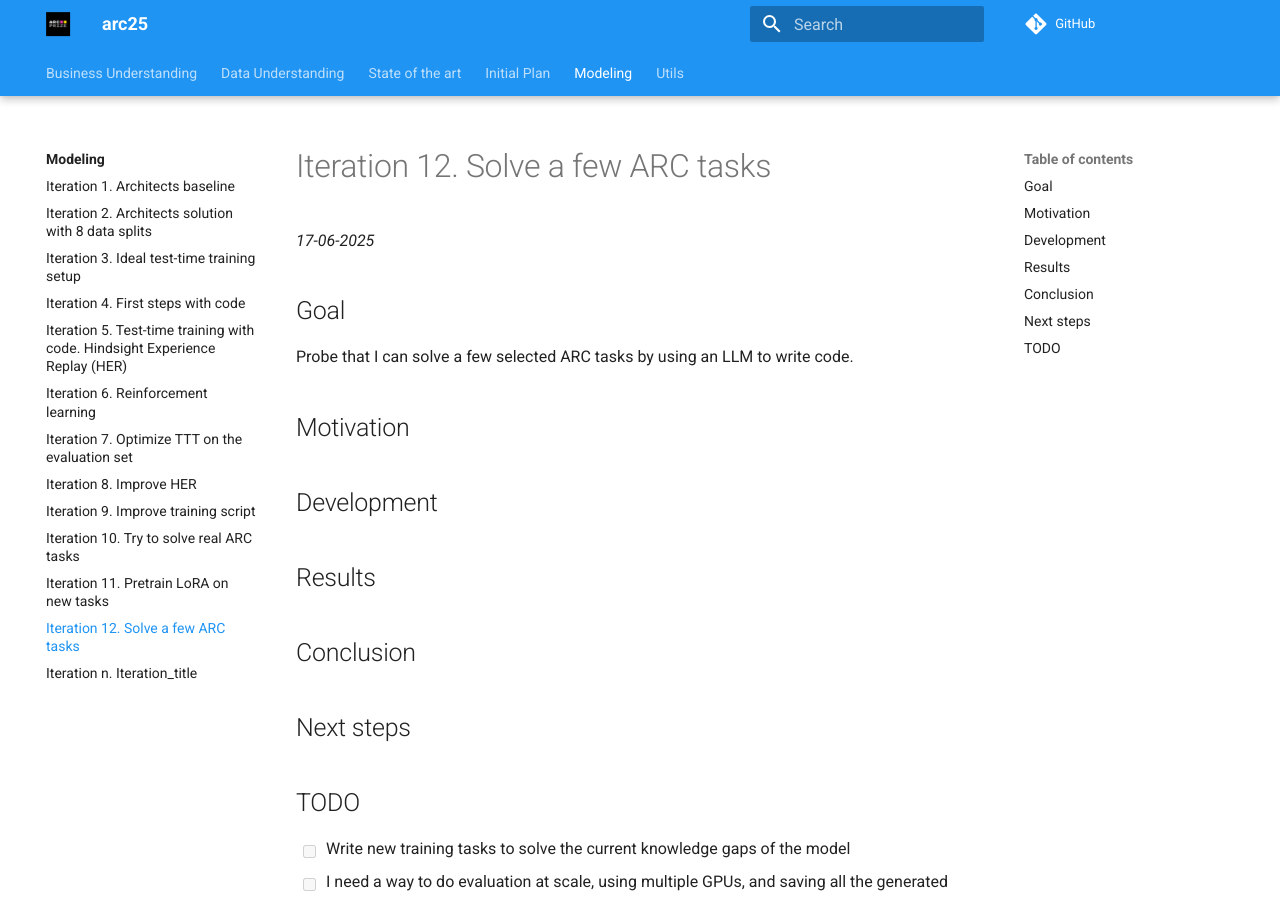
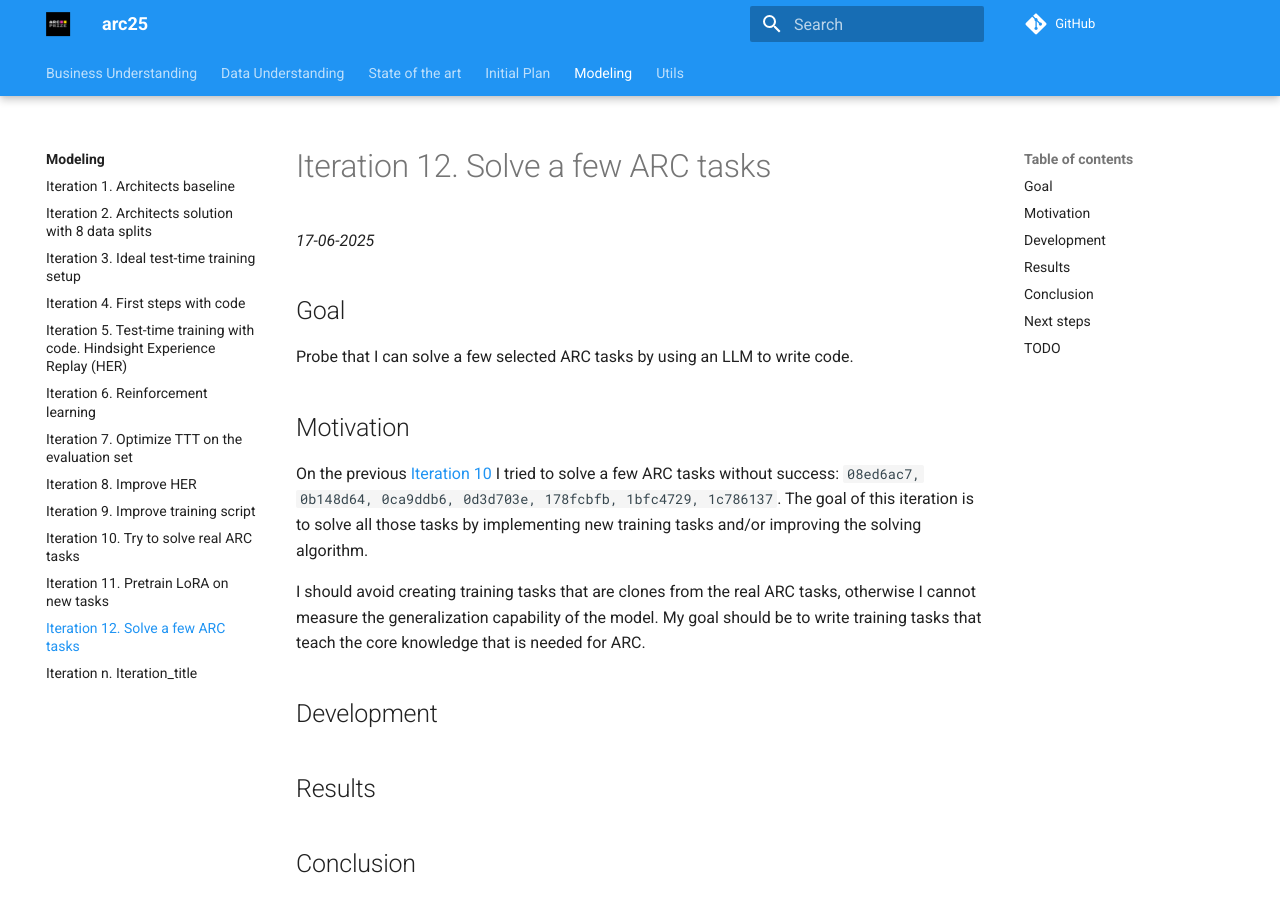
Before and after one commit to ironbar/arc25, an MkDocs documentation site: the page built from docs/modeling/Iteration_12_solve_a_few_arc_tasks.md, in a window 1280 px wide and 900 px high. Built offline with MkDocs 1.6.1 and Material for MkDocs 9.7.7, drawn with Linux system fonts in a browser that asks for light colours; comment, search, counter and statistics services are not loaded.

Commit message:
wrote motivation for iteration 12

```diff
--- a/docs/modeling/Iteration_12_solve_a_few_arc_tasks.md
+++ b/docs/modeling/Iteration_12_solve_a_few_arc_tasks.md
@@ -17,6 +17,14 @@ Probe that I can solve a few selected ARC tasks by using an LLM to write code.
 
 ## Motivation
 
+On the previous [Iteration 10](Iteration_10_solve_arc_tasks.md) I tried to solve a few ARC tasks without
+success: `08ed6ac7, 0b148d64, 0ca9ddb6, 0d3d703e, 178fcbfb, 1bfc4729, 1c786137`. The goal of this iteration
+is to solve all those tasks by implementing new training tasks and/or improving the solving algorithm.
+
+I should avoid creating training tasks that are clones from the real ARC tasks, otherwise I cannot
+measure the generalization capability of the model. My goal should be to write training tasks that
+teach the core knowledge that is needed for ARC.
+
 ## Development
 
 ## Results
```
